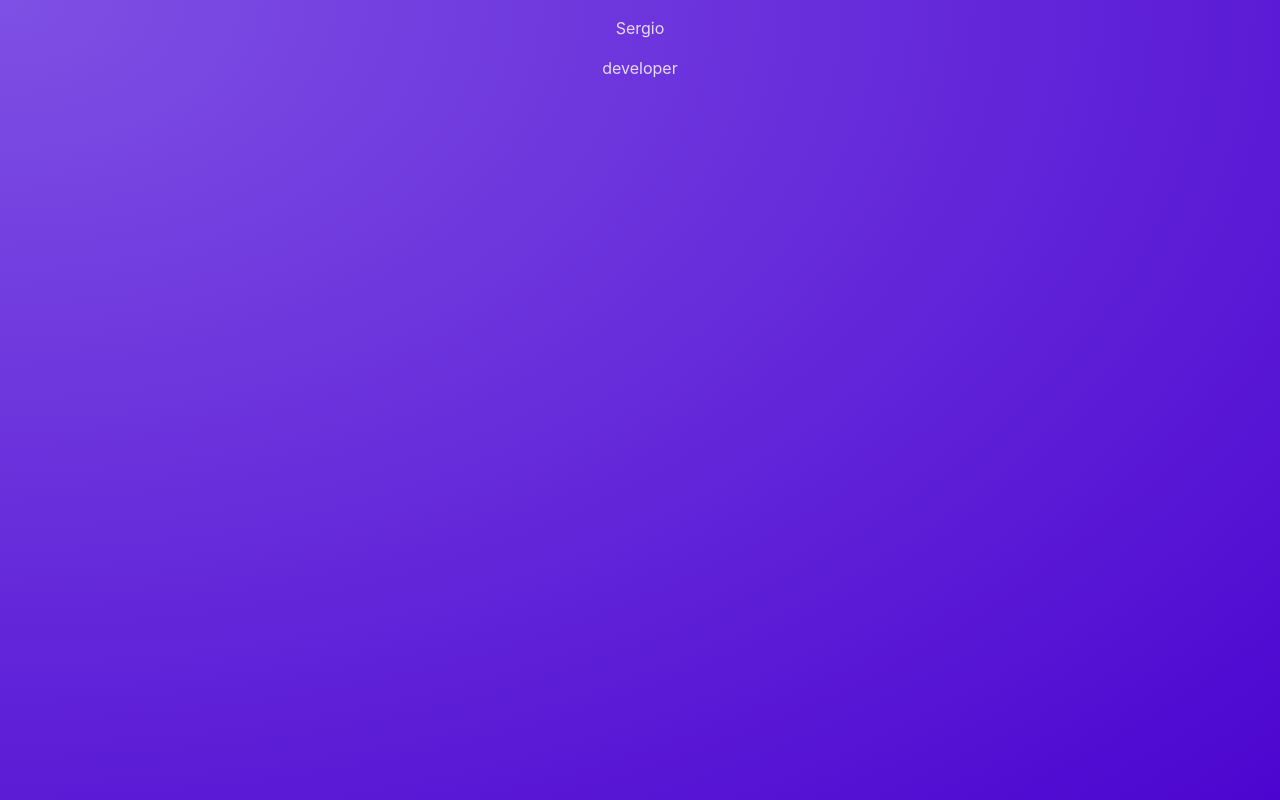
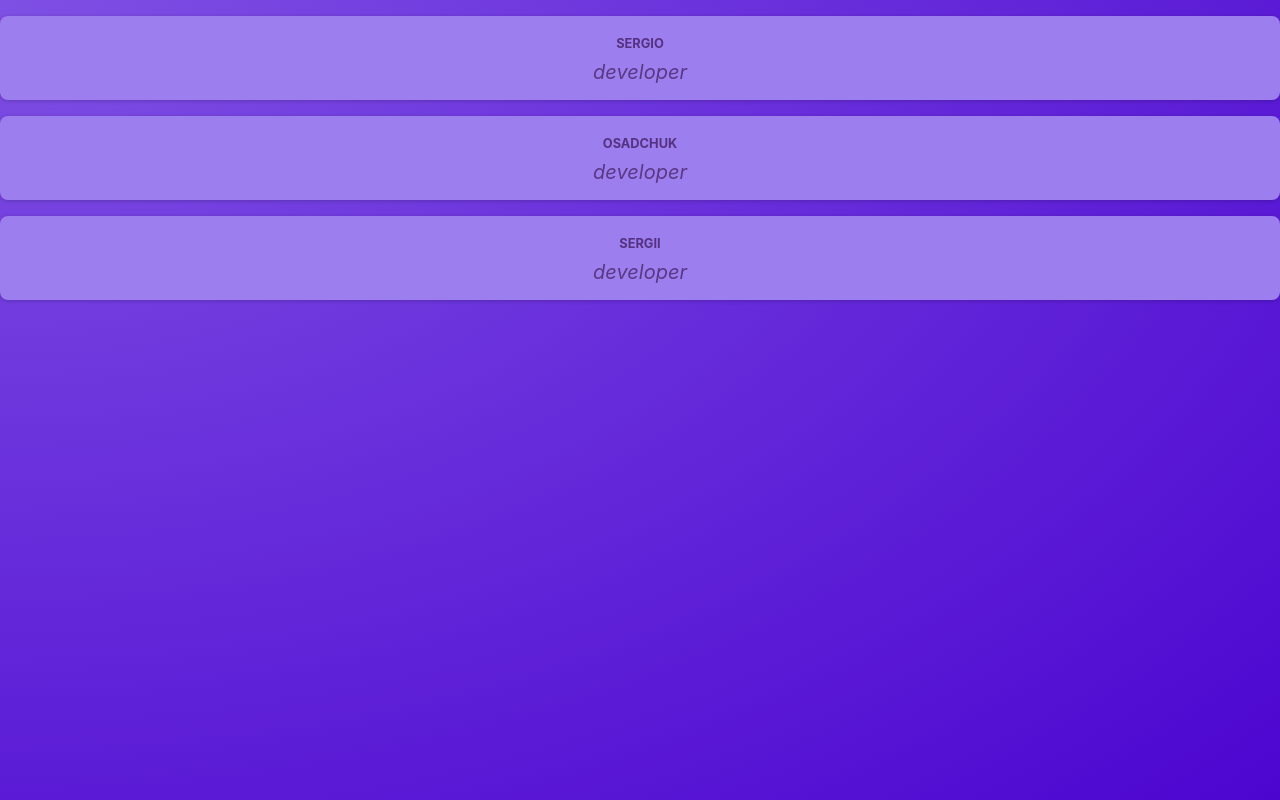
Before and after one commit to Sergii-Osedchuk/summ, a React (Vite) app in the folder summ/: page / in a window 1280 px wide. Built offline with nearby package versions, Linux system fonts and the light colour scheme.

Commit message:
add styles to component

```diff
--- a/summ/src/App.jsx
+++ b/summ/src/App.jsx
@@ -1,7 +1,13 @@
 import Post from "./components/Post";
 
 function App() {
-  return <Post name='Sergio' occupation='developer'/>;
+  return (
+    <>
+      <Post name='Sergio' occupation='developer'/>
+      <Post name='Osadchuk' occupation='developer'/>
+      <Post name='Sergii' occupation='developer'/>
+    </>
+  );
 }
 
 export default App;
--- a/summ/src/components/Post.jsx
+++ b/summ/src/components/Post.jsx
@@ -1,11 +1,12 @@
 import { string } from 'prop-types';
+import classes from './Post.module.css';
 
 const Post = ({ name, occupation }) => {
 
   return (
-    <div>
-      <p>{name}</p>
-      <p>{occupation}</p>
+    <div className={classes.post}>
+      <p className={classes.author}>{name}</p>
+      <p className={classes.text}>{occupation}</p>
     </div>
   );
 }
--- /dev/null
+++ b/summ/src/components/Post.module.css
@@ -0,0 +1,35 @@
+.post {
+  margin: 1rem 0;
+  padding: 1rem;
+  background-color: #9c7eee;
+  border-radius: 8px;
+  box-shadow: 0 1px 4px rgba(0, 0, 0, 0.2);
+  animation: animate-in 1s ease-out forwards;
+}
+
+.author {
+  font-size: 0.8rem;
+  font-weight: bold;
+  color: #543280;
+  margin: 0;
+  text-transform: uppercase;
+}
+
+.text {
+  white-space: pre-wrap;
+  font-size: 1.25rem;
+  margin: 0.25rem 0 0 0;
+  color: #593884;
+  font-style: italic;
+}
+
+@keyframes animate-in {
+  from {
+    opacity: 0;
+    transform: translateY(1rem);
+  }
+  to {
+    opacity: 1;
+    transform: translateY(0);
+  }
+}
```
